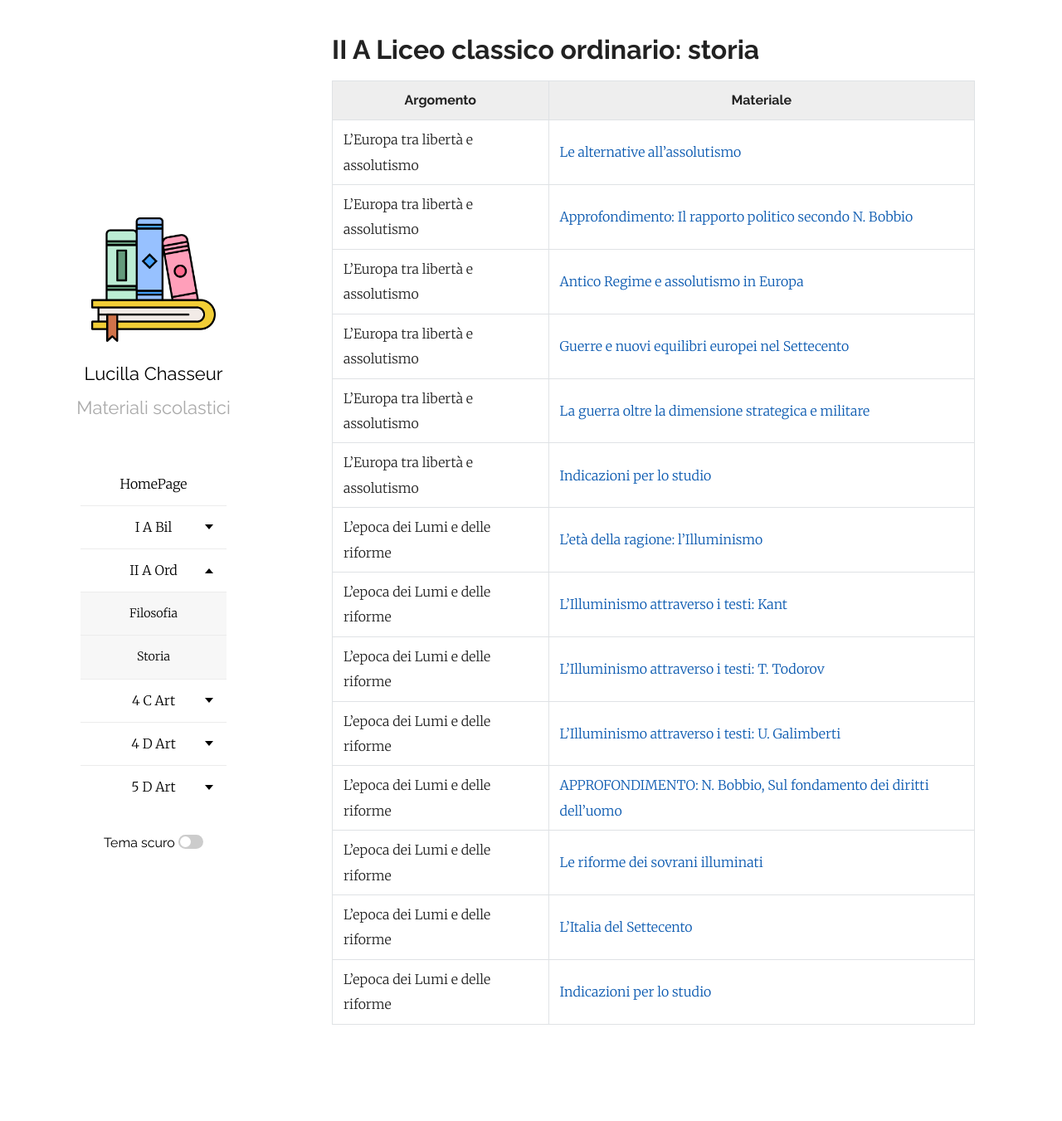
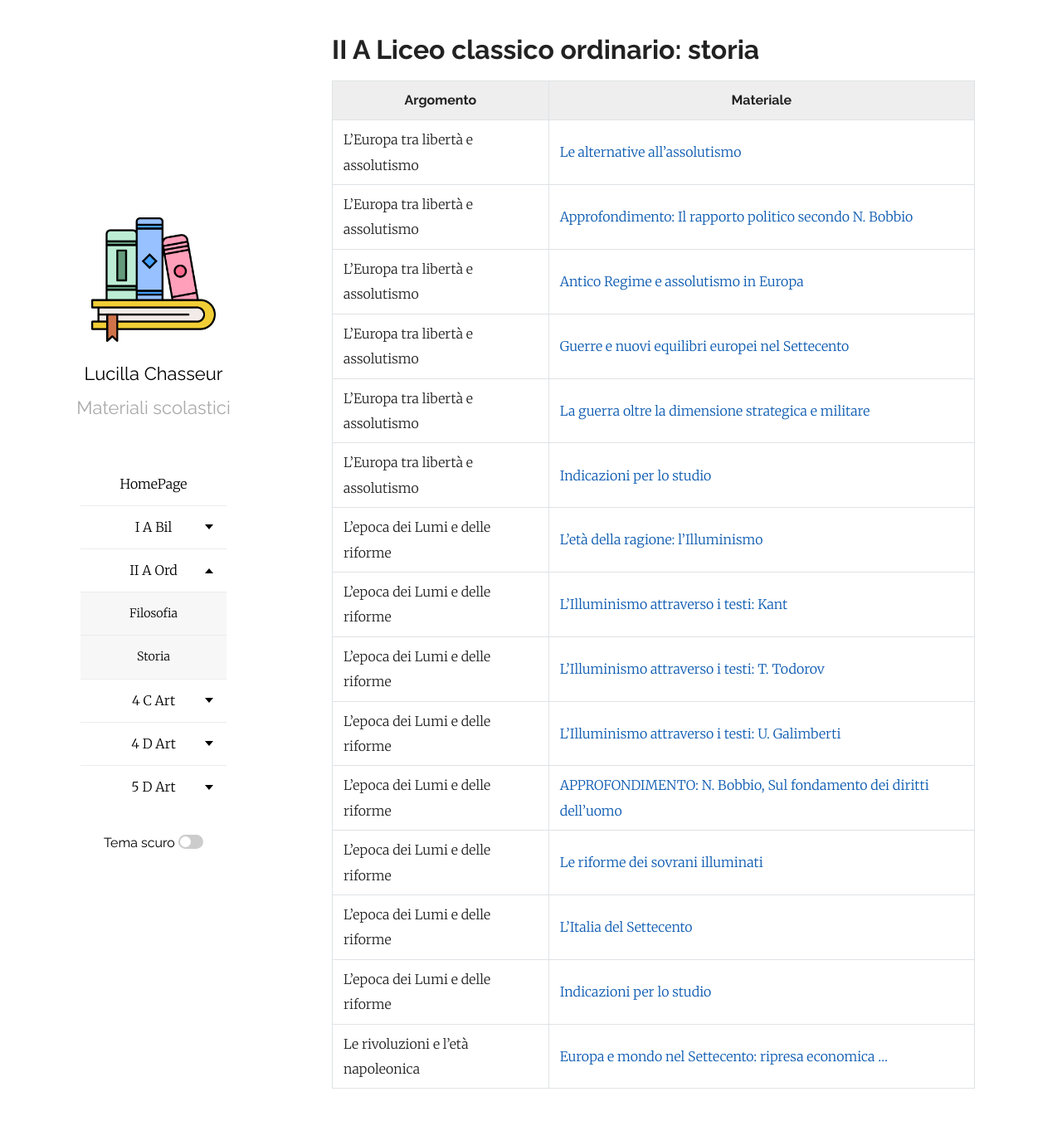
Before and after one commit to efemeridi/efemeridi.github.io, a Jekyll site: the page built from 2a_ord_storia.md, in a window 1280 px wide and 1357 px high. Shown: the top 1351 px of the window at 83% size. Built offline with Jekyll 4.4.1, drawn with Linux system fonts in a browser that asks for light colours; our own code applies the rules of GitHub Pages for plain Markdown files.

Commit message:
Add resource on revolutions and the Napoleonic era

```diff
--- a/2a_ord_storia.md
+++ b/2a_ord_storia.md
@@ -19,3 +19,4 @@ layout: page
 |L'epoca dei Lumi e delle riforme |[Le riforme dei sovrani illuminati](/materiali/II_A_ord/storia/02_EPOCA_LUMI_RIFORME/5_le_riforme_dei_sovrani_illuminati_26.pdf/)
 |L'epoca dei Lumi e delle riforme |[L'Italia del Settecento](/materiali/II_A_ord/storia/02_EPOCA_LUMI_RIFORME/6_italia_settecento_26.pdf/)
 |L'epoca dei Lumi e delle riforme |[Indicazioni per lo studio](/materiali/II_A_ord/storia/PROGRAMMI/PROGRAMMA_SEZ_2.pdf/)
+|Le rivoluzioni e l'età napoleonica|[Europa e mondo nel Settecento: ripresa economica ...](/materiali/II_A_ord/storia/03_RIVOLUZIONI_RESTAURAZIONE/cap_7_Eu_mondo_Settecento_ec_riv_ind_parte_prima.pdf/)
```
